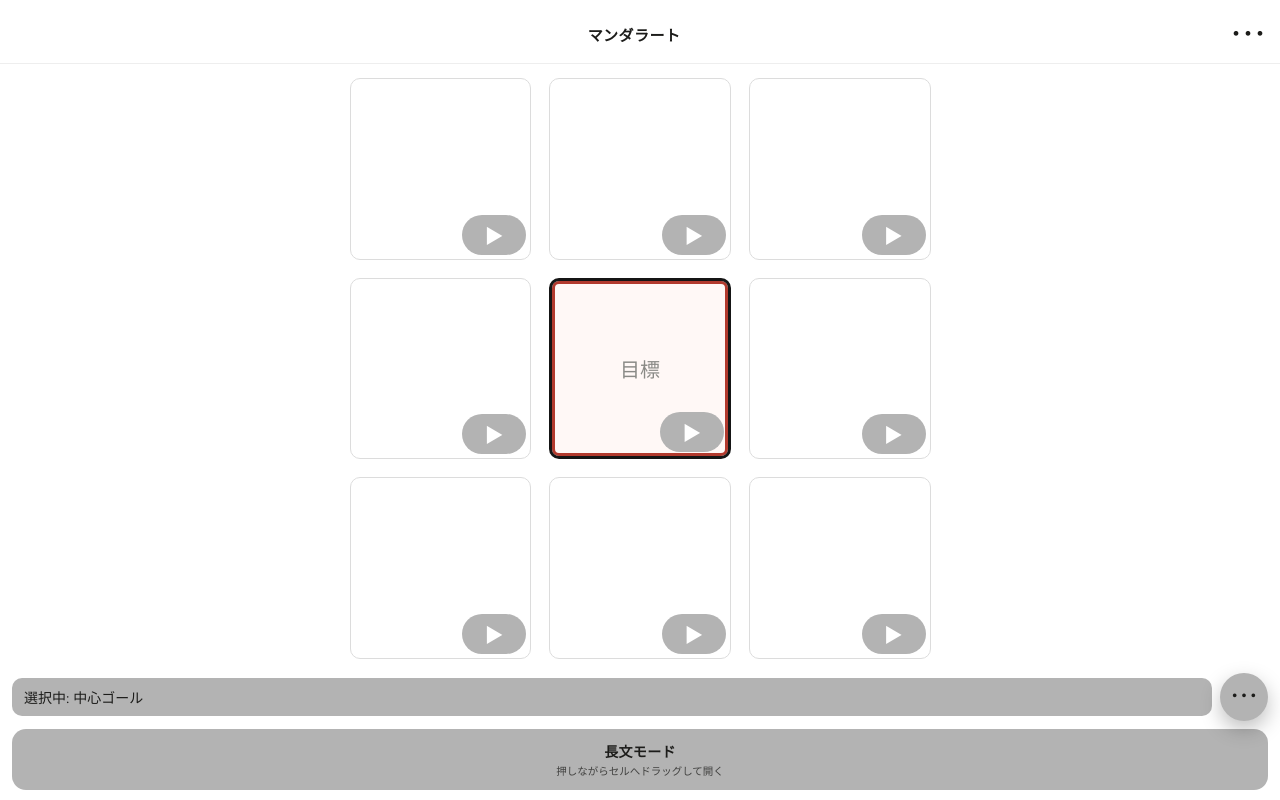
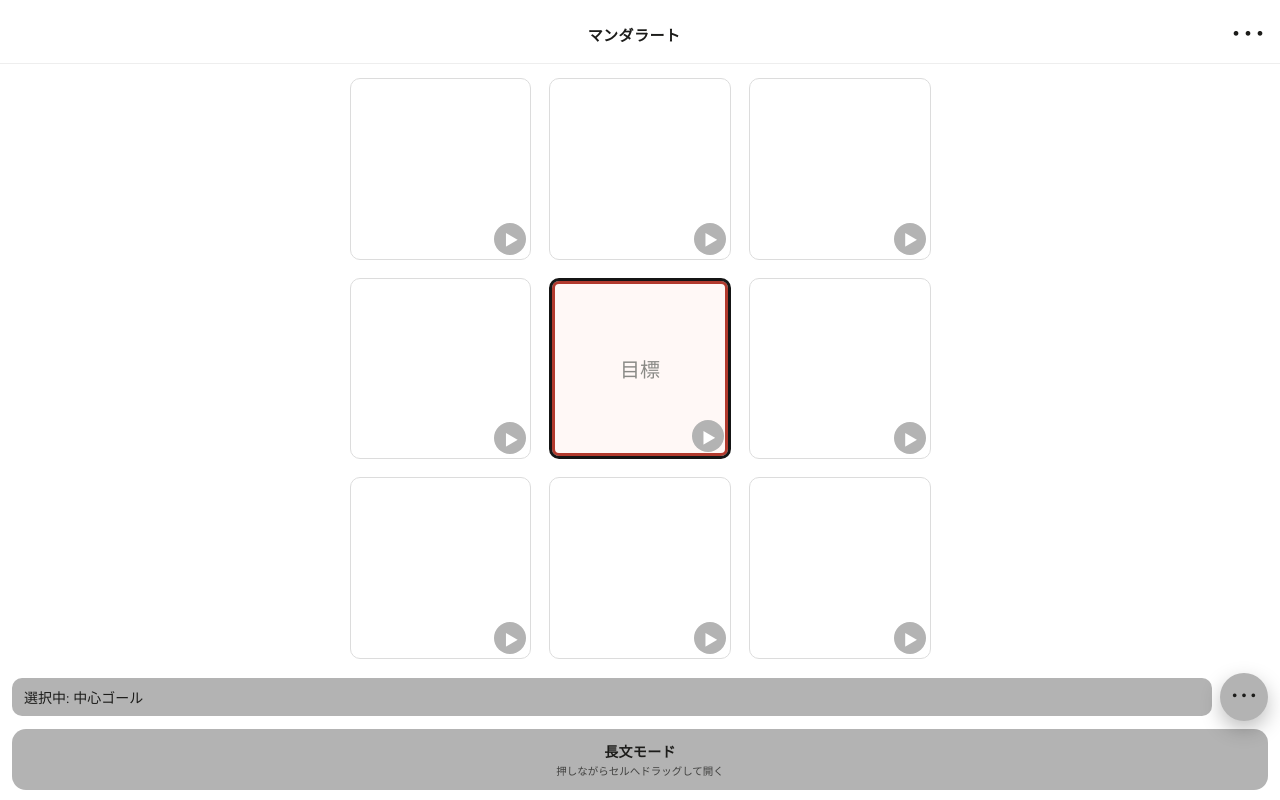
Before and after one commit to matu1004-ctrl/Mandalart, a plain HTML site: page chute/index.html in a window 1280 px wide. Drawn offline with Linux system fonts and the light colour scheme.

Commit message:
Make the chute play button a small circle and show times as red text.
Co-authored-by: Cursor <cursoragent@cursor.com>

```diff
--- a/chute/index.html
+++ b/chute/index.html
@@ -367,15 +367,15 @@
     bottom:4px;
     z-index:4;
     max-width:calc(100% - 8px);
-    min-width:calc(var(--cell-font-size) * 3.2);
-    height:calc(var(--cell-font-size) * 2);
-    padding:0 calc(var(--cell-font-size) * 0.55);
+    height:calc(var(--cell-font-size) * 1.6);
+    padding:0 2px;
     border:0;
     border-radius:999px;
-    background:#b3b3b3;
-    color:var(--ink);
+    background:transparent;
+    color:var(--accent);
     font-family:inherit;
     font-size:var(--cell-font-size);
+    font-weight:500;
     line-height:1;
     letter-spacing:0;
     cursor:pointer;
@@ -384,8 +384,15 @@
     justify-content:center;
     white-space:nowrap;
   }
-  .time-btn.is-play{ color:#fff; }
-  .time-btn.is-running{ background:var(--accent); color:#fff; }
+  .time-btn.is-play{
+    width:calc(var(--cell-font-size) * 1.6);
+    padding:0 0 0 calc(var(--cell-font-size) * 0.12);
+    border-radius:50%;
+    background:#b3b3b3;
+    color:#fff;
+    font-size:calc(var(--cell-font-size) * 0.75);
+  }
+  .time-btn.is-running{ font-weight:700; }
   .title-stack{
     flex:1;
     min-width:0;
```
